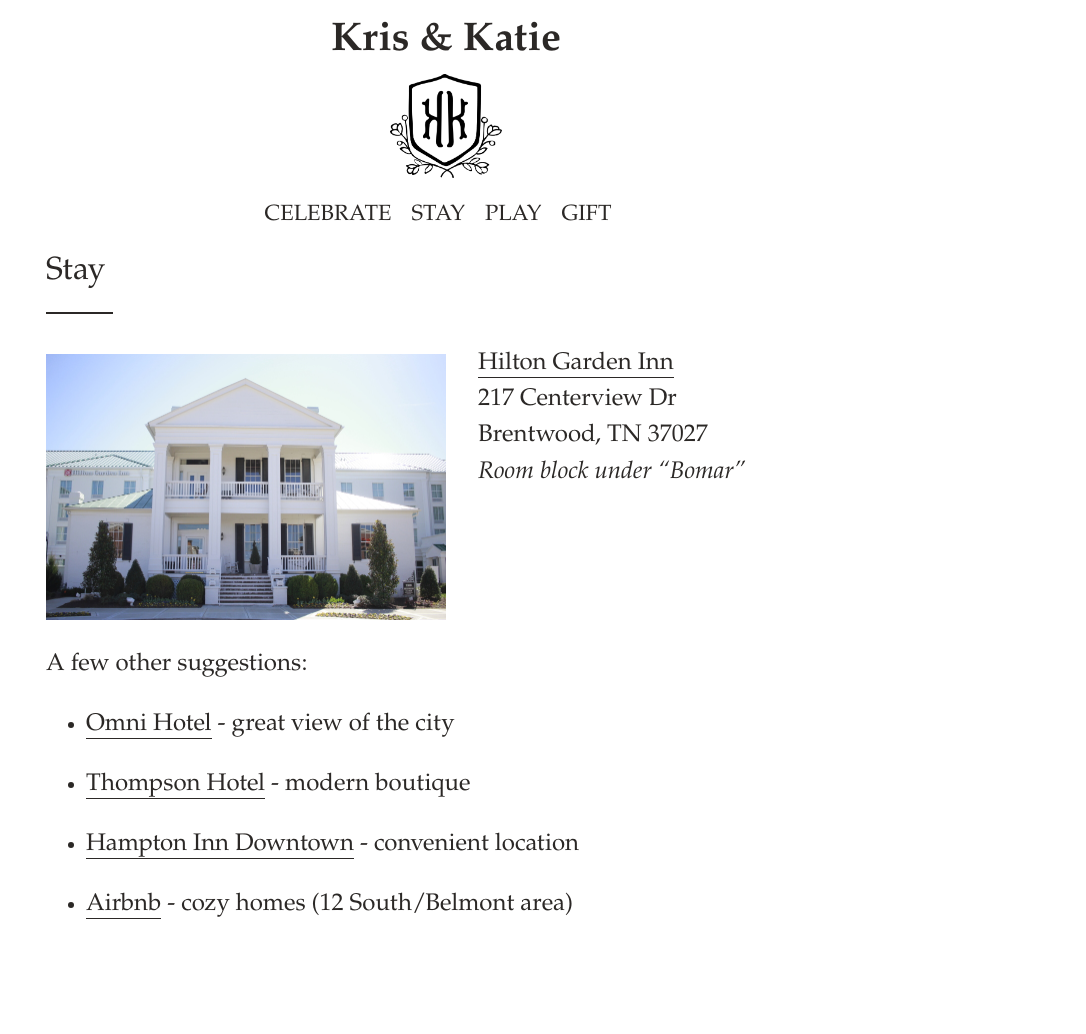
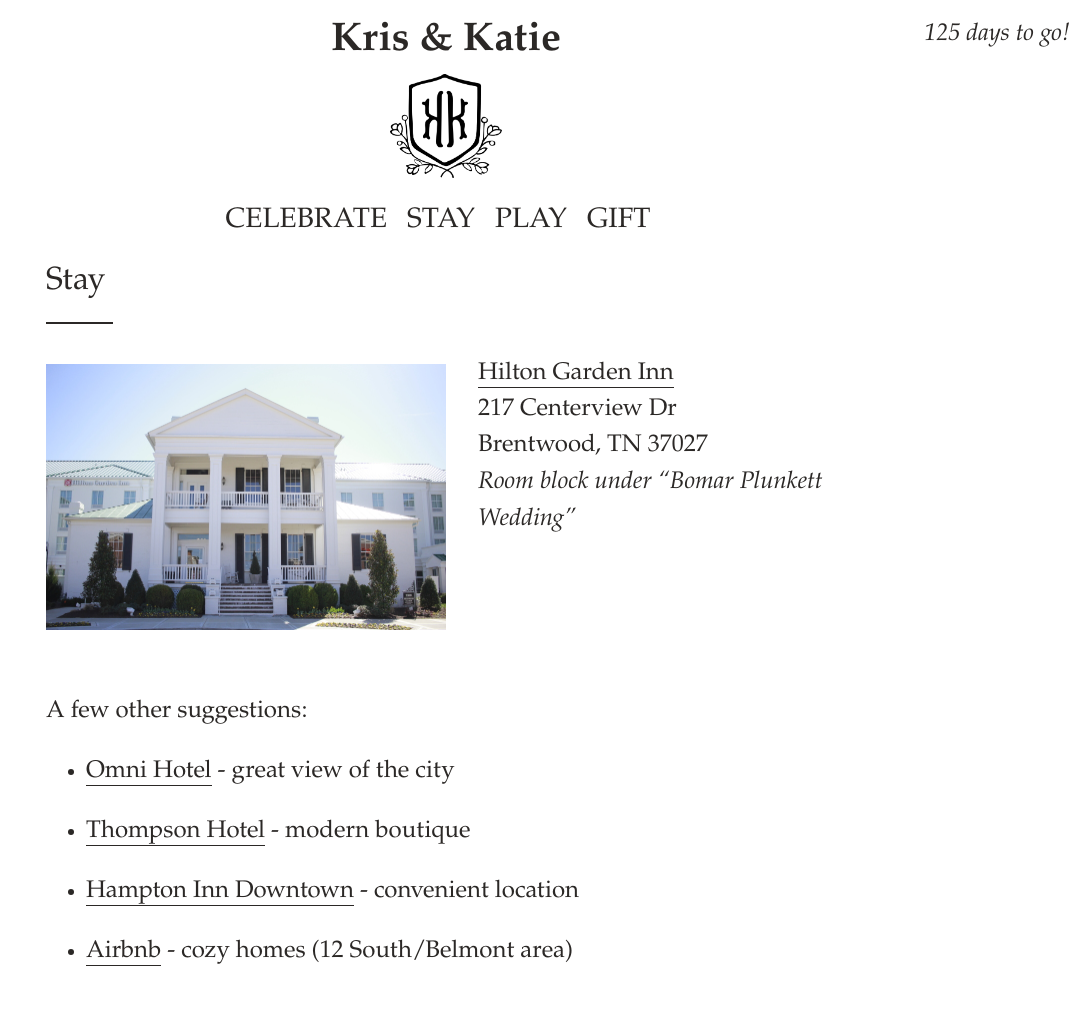
Before and after one commit to KrisPlunkett/krisandkatie, a Jekyll site: the page built from stay.md, in a window 1280 px wide. Shown: the whole page, without its empty margins (194-1280 px from the left). Built offline with Jekyll 4.4.1, drawn with Linux system fonts in a browser that asks for light colours; before the commit the page ends 987 px from its top, so only the background shows below that.

Commit message:
Add room block and countdown timer

```diff
--- a/_includes/footer.html
+++ b/_includes/footer.html
@@ -1,3 +1,5 @@
+<p id="counter" class="h3 font-smoothing italic"><span id="days-until"></span> days to go!</p>
+
 <script>
     (function(i,s,o,g,r,a,m){i['GoogleAnalyticsObject']=r;i[r]=i[r]||function(){
                 (i[r].q=i[r].q||[]).push(arguments)},i[r].l=1*new Date();a=s.createElement(o),
@@ -19,3 +21,12 @@ function handleOutboundLinkClicks(link) {
     });
 }
 </script>
+
+<script>
+    var now = new Date(),
+            wedding = new Date('9 29 2017'),
+            days = Math.floor((wedding - now) / (24 * 3600 * 1000)),
+            daysUntil = document.getElementById('days-until');
+
+    daysUntil.innerHTML = days;
+</script>
--- a/_sass/_utilities.scss
+++ b/_sass/_utilities.scss
@@ -226,8 +226,18 @@ iframe {
 
 .menu-font {
   font-variant: all-small-caps;
-  font-size: 2em;
+  font-size: 2.5em;
   line-height: initial;
+}
+
+#counter {
+  position: fixed;
+  top: $spacer-2;
+  right: $spacer-2;
+}
+
+#mobile-counter {
+  visibility: hidden;
 }
 
 // Mobile tweaks
@@ -264,9 +274,15 @@ iframe {
     font-size: 2em;
   }
   .menu-font {
-    font-size: 1.7em;
+    font-size: 2em;
+    margin-right: 0.25em !important;
   }
-
+  #counter {
+    visibility: hidden;
+  }
+  #mobile-counter {
+    visibility: visible;
+  }
 }
 
 // Image Gallery
--- a/stay.md
+++ b/stay.md
@@ -6,10 +6,10 @@ order: 3
 img_src: /assets/images/pages/stay.jpg
 ---
 
-[Hilton Garden Inn](http://hiltongardeninn3.hilton.com/en/hotels/tennessee/hilton-garden-inn-nashville-brentwood-BNABRGI/index.html)
+[Hilton Garden Inn](http://hiltongardeninn.hilton.com/en/gi/groups/personalized/B/BNABRGI-BOMARW-20170927/index.jhtml)
 217 Centerview Dr
 Brentwood, TN 37027
-_Room block under “Bomar”_
+_Room block under “Bomar Plunkett Wedding”_
 
 <span class="custom-spacer">
     <br/>
```
Also changed, not shown: _layouts/home.html (+10 -0 lines).
